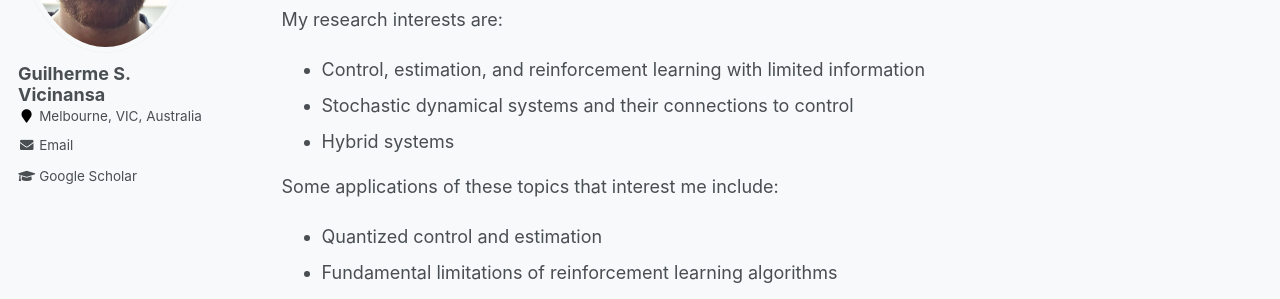
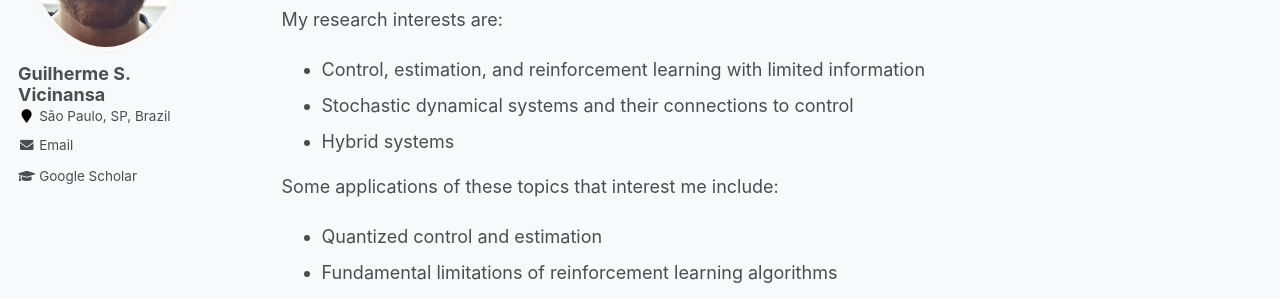
Before and after one commit to Vicinansa/vicinansa.github.io, a Jekyll site: the page built from _pages/about.md, in a window 1280 px wide. Shown: the part 313-612 px from the top of the page. Built offline with Jekyll 4.4.1, drawn with Linux system fonts in a browser that asks for light colours.

Commit message:
Update _config.yml

```diff
--- a/_config.yml
+++ b/_config.yml
@@ -83,11 +83,11 @@ author:
   name             : "Guilherme S. Vicinansa"
   avatar           : "profile.jpg"
   bio              :
-  location         : "Melbourne, VIC, Australia"
+  location         : "São Paulo, SP, Brazil"
   employer         :
   pubmed           :
   googlescholar    : "https://scholar.google.com/citations?user=96Pb4qMAAAAJ&hl=en"
-  email            : "guilherme.vicinansa@unimelb.edu.au"
+  email            : "guilherme.vicinansa@usp.br"
   researchgate     :  # example: "https://www.researchgate.net/profile/yourprofile"
   uri              :
   bitbucket        :
```
